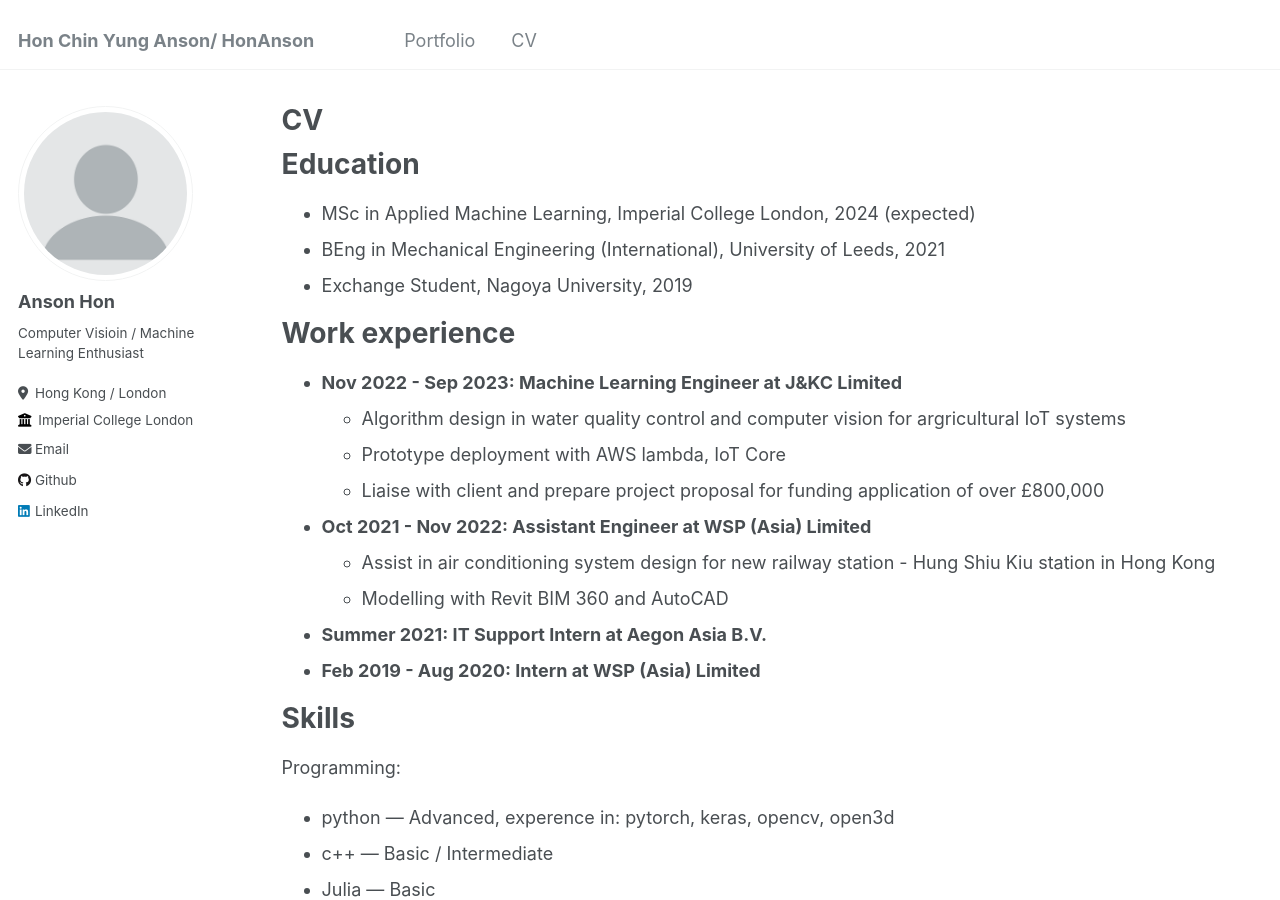
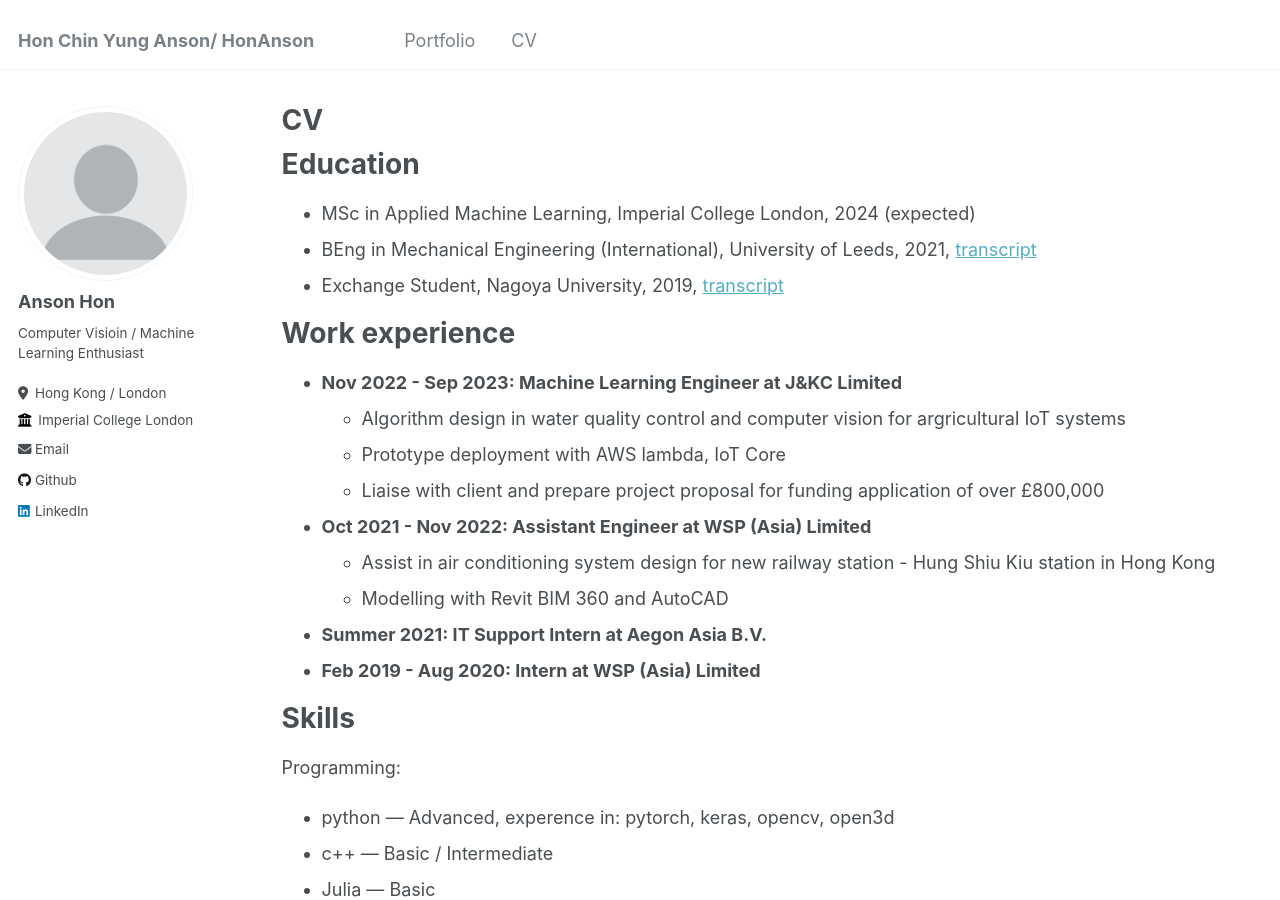
Before and after one commit to HonAnson/HonAnson.github.io, a Jekyll site: the page built from _pages/cv.md, in a window 1280 px wide and 900 px high. Built offline with Jekyll 4.4.1, drawn with Linux system fonts in a browser that asks for light colours.

Commit message:
added transcripts

```diff
--- a/_pages/cv.md
+++ b/_pages/cv.md
@@ -12,8 +12,8 @@ redirect_from:
 Education
 ======
 * MSc in Applied Machine Learning, Imperial College London, 2024 (expected)
-* BEng in Mechanical Engineering (International), University of Leeds, 2021
-* Exchange Student, Nagoya University, 2019
+* BEng in Mechanical Engineering (International), University of Leeds, 2021, [transcript](https://HonAnson.github.io/files/U_of_Leeds_Transcript.pdf)
+* Exchange Student, Nagoya University, 2019, [transcript](https://HonAnson.github.io/files/NUPACE_transcript.pdf)
 
 Work experience
 ======
```
Also changed, not shown: 2 other files.
